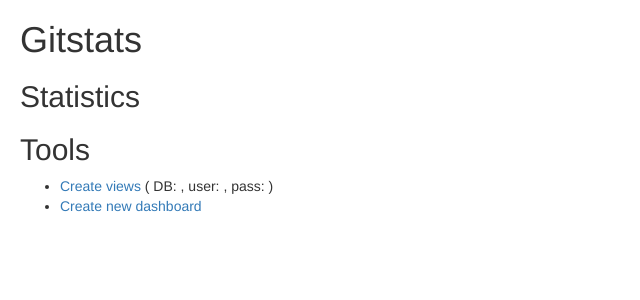
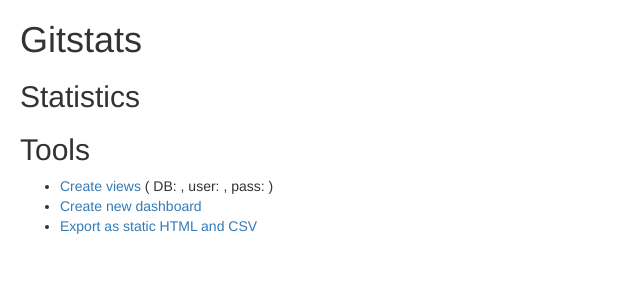
Before and after one commit to SuRaMoN/weave-gitstats, a PHP site: page / in a window 1280 px wide. Shown: the top 300 px of the page, without its empty margins (0-640 px from the left). Run offline with PHP 8.4, Linux system fonts and the light colour scheme.

Commit message:
Minor export fixes

```diff
--- a/index.php
+++ b/index.php
@@ -43,6 +43,7 @@ $config = parse_ini_file(__DIR__ . '/config.ini');
 		)
 	</li>
     <li><a href="weave.html">Create new dashboard</a></li>
+    <li><a href="export.php">Export as static HTML and CSV</a></li>
 </ul>
 <?php } ?>
 
```
Also changed, not shown: 1 other file.
